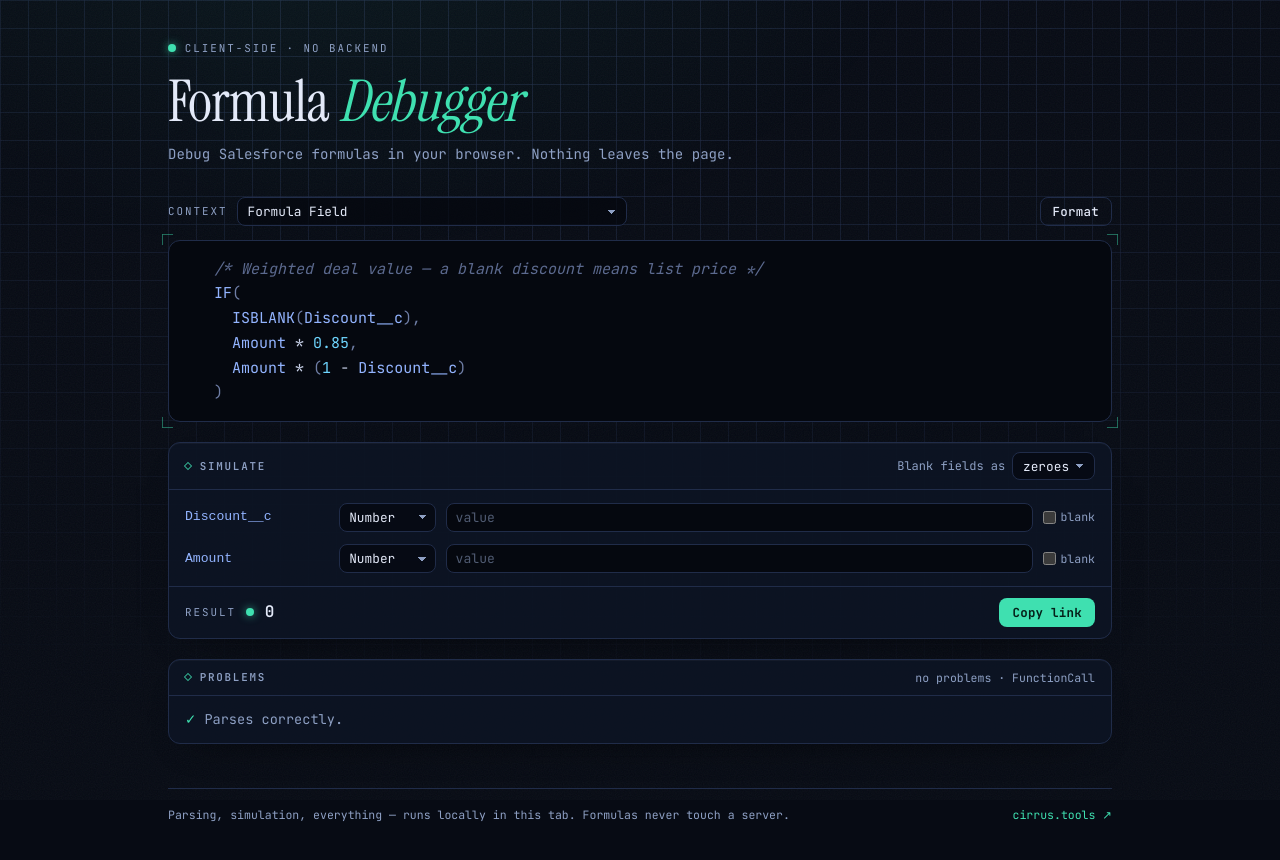
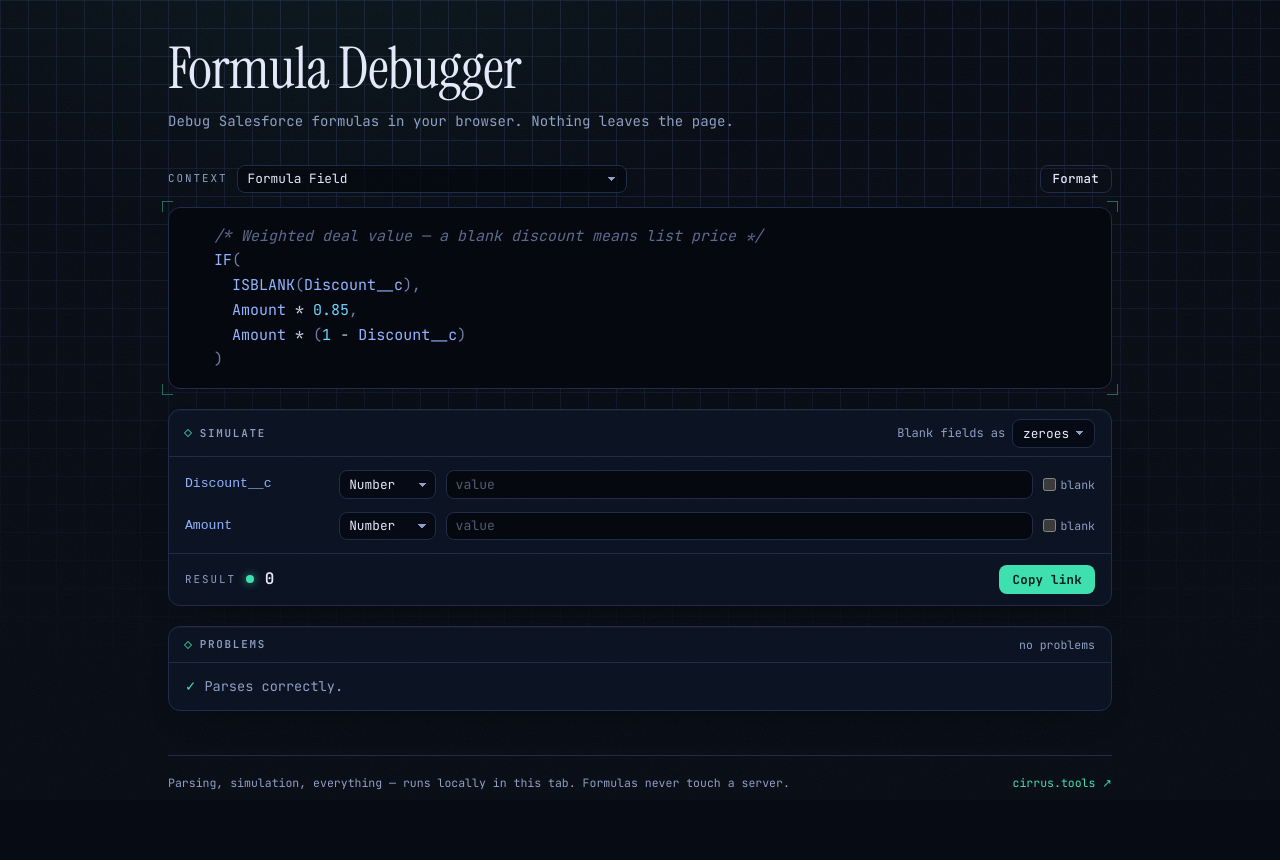
Before and after one commit to cirrus-code/sfdc-formula-debugger, a React (Vite) app: page / in a window 1280 px wide. Shown: the top 860 px of the page. After the commit the page ends 839 px from the top, so only its background shows below. Built offline with nearby package versions, Linux system fonts and the light colour scheme.

Commit message:
remove superfluous styling

```diff
--- a/src/ui/App.tsx
+++ b/src/ui/App.tsx
@@ -49,19 +49,6 @@ const SEVERITY_COLOR: Record<string, string> = {
   warning: palette.warning,
   info: palette.accent,
 };
-
-/** Nameplate treatment: last word of the product name set in italic accent. */
-function Nameplate({ name }: { name: string }) {
-  const words = name.split(" ");
-  const last = words[words.length - 1];
-  const head = words.slice(0, -1).join(" ");
-  return (
-    <h1>
-      {head ? `${head} ` : ""}
-      <em>{last}</em>
-    </h1>
-  );
-}
 
 export function App() {
   // The stylesheet resolves colors through --sfa-* vars; populate them from
@@ -123,19 +110,7 @@ export function App() {
         className="nameplate rise rise-1"
         style={{ marginBottom: "2rem" }}
       >
-        <p
-          className="microcopy"
-          style={{
-            display: "flex",
-            alignItems: "center",
-            gap: "0.55rem",
-            marginBottom: "1rem",
-          }}
-        >
-          <span className="led led--ok" aria-hidden />
-          {t().copy.badge}
-        </p>
-        <Nameplate name={product.name} />
+        <h1>{product.name}</h1>
         <p
           style={{
             marginTop: "0.75rem",
@@ -217,7 +192,6 @@ export function App() {
         <ProblemsPanel
           source={source}
           diagnostics={diagnostics}
-          astKind={ast.kind}
         />
       </div>
 
@@ -289,7 +263,7 @@ interface ProblemsPanelProps {
   readonly astKind: string;
 }
 
-function ProblemsPanel({ source, diagnostics, astKind }: ProblemsPanelProps) {
+function ProblemsPanel({ source, diagnostics }: ProblemsPanelProps) {
   return (
     <Panel
       label={t().ui.problems.label}
@@ -303,8 +277,6 @@ function ProblemsPanel({ source, diagnostics, astKind }: ProblemsPanelProps) {
           {diagnostics.length === 0
             ? t().ui.problems.none
             : t().ui.problems.count(diagnostics.length)}
-          {" · "}
-          {astKind}
         </span>
       }
     >
```
